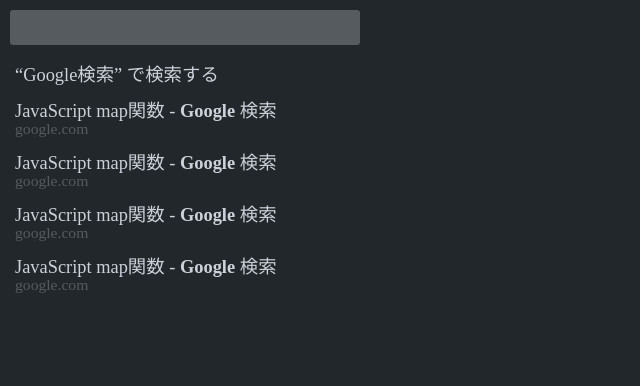
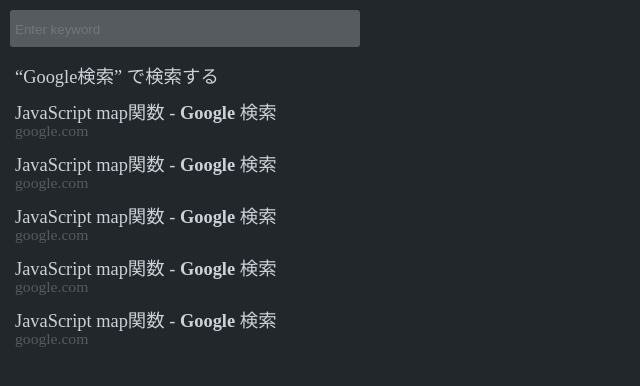
Before and after one commit to Garnet3106/choco, a React (Vite) app: page / in a window 1280 px wide. Shown: the top 386 px of the page, without its empty margins (0-640 px from the left). Built offline with nearby package versions, Linux system fonts and the light colour scheme.

Commit message:
Fix styles

```diff
--- a/src/components/Search/Search.css
+++ b/src/components/Search/Search.css
@@ -1,5 +1,4 @@
 .search {
-  height: var(--search-height);
   width: var(--search-width);
 }
 
@@ -10,7 +9,7 @@
   box-sizing: border-box;
   color: var(--white-color);
   outline: none;
-  padding: var(--margin) calc(var(--margin) / 2);
+  padding: calc(var(--margin) + 2px) calc(var(--margin) / 2) var(--margin);
   width: 100%;
 }
 
--- a/src/components/Search/Search.tsx
+++ b/src/components/Search/Search.tsx
@@ -3,10 +3,28 @@
 export default function Search() {
   return (
     <div className='search'>
-      <input type='text' className='search-bar' />
-      <div className='search-results'>
+      <input type='text' className='search-bar' placeholder='Enter keyword' />
+      <div className='search-results scrollbar-none'>
         <div className='search-result-item'>
           “Google検索” で検索する
+        </div>
+        <div className='search-result-item'>
+          <span>JavaScript map関数 - <b>Google</b> 検索</span>
+          <span className='search-result-item-caption'>
+            google.com
+          </span>
+        </div>
+        <div className='search-result-item'>
+          <span>JavaScript map関数 - <b>Google</b> 検索</span>
+          <span className='search-result-item-caption'>
+            google.com
+          </span>
+        </div>
+        <div className='search-result-item'>
+          <span>JavaScript map関数 - <b>Google</b> 検索</span>
+          <span className='search-result-item-caption'>
+            google.com
+          </span>
         </div>
         <div className='search-result-item'>
           <span>JavaScript map関数 - <b>Google</b> 検索</span>
--- a/src/index.css
+++ b/src/index.css
@@ -8,7 +8,6 @@
   --margin: 10px;
   --border-radius: 3px;
 
-  --search-height: 200px;
   --search-width: 350px;
 }
 
@@ -18,6 +17,10 @@
   margin: var(--margin);
 }
 
-div[overflow-y=scroll] {
+.scrollbar-none {
+  scrollbar-width: none;
+}
 
+.scrollbar-none::-webkit-scrollbar {
+  display: none;
 }
```
